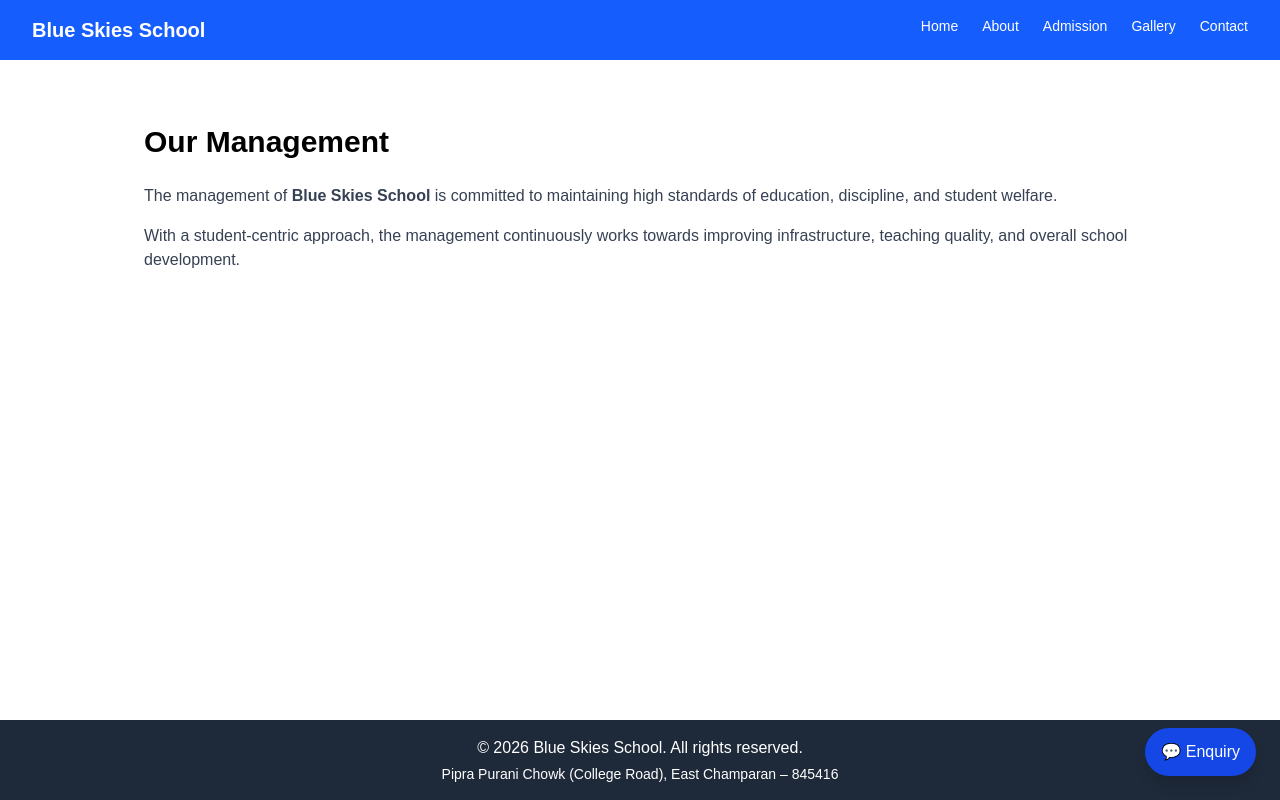
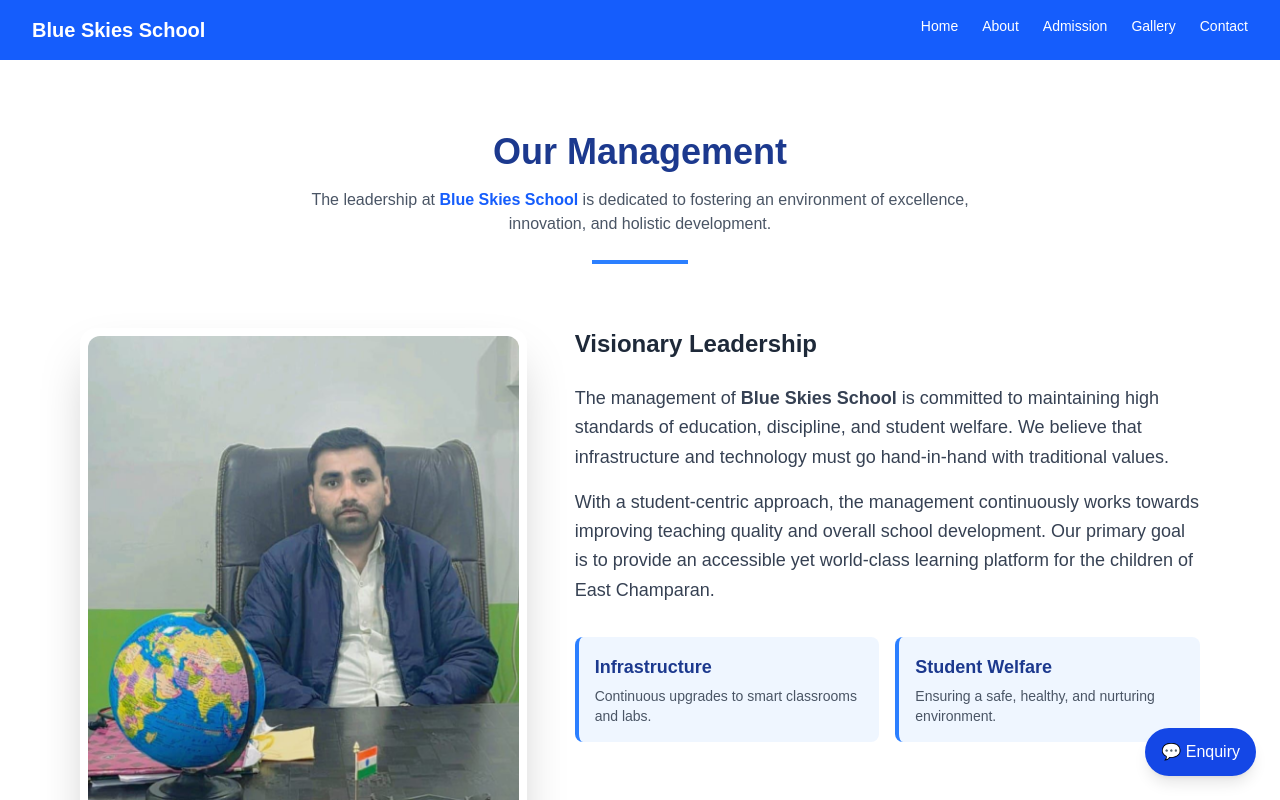
Before and after one commit to abhi281500/blue-skies-school, a Next.js app: page /about/management in a window 1280 px wide. Shown: the top 800 px of the page. Built offline with nearby package versions, Linux system fonts and the light colour scheme.

Commit message:
improvement in management & Principal

```diff
--- a/app/about/management/page.tsx
+++ b/app/about/management/page.tsx
@@ -1,24 +1,83 @@
+import Image from "next/image";
+
 export const metadata = {
   title: "Management | Blue Skies School",
-  description:
-    "School management of Blue Skies School, East Champaran.",
+  description: "School management of Blue Skies School, East Champaran.",
 };
 
 export default function ManagementPage() {
   return (
-    <div className="max-w-5xl mx-auto px-4 py-10">
-      <h1 className="text-3xl font-bold mb-6">Our Management</h1>
+    <div className="max-w-6xl mx-auto px-4 py-12">
+      {/* Header Section */}
+      <div className="text-center mb-16">
+        <h1 className="text-4xl font-extrabold text-blue-900 mb-4">Our Management</h1>
+        <p className="max-w-2xl mx-auto text-gray-600">
+          The leadership at <span className="font-semibold text-blue-600">Blue Skies School</span> is
+          dedicated to fostering an environment of excellence, innovation, and holistic development.
+        </p>
+        <div className="w-24 h-1 bg-blue-500 mx-auto mt-6"></div>
+      </div>
 
-      <p className="text-gray-700 mb-4">
-        The management of <strong>Blue Skies School</strong> is committed to
-        maintaining high standards of education, discipline, and student welfare.
-      </p>
+      <div className="flex flex-col lg:flex-row gap-12 items-center lg:items-start">
 
-      <p className="text-gray-700">
-        With a student-centric approach, the management continuously works
-        towards improving infrastructure, teaching quality, and overall school
-        development.
-      </p>
+        {/* Management Image Section */}
+        <div className="w-full lg:w-5/12">
+          <div className="relative group">
+            {/* Decorative background element */}
+            <div className="absolute -inset-1 bg-gradient-to-round from-blue-600 to-cyan-500 rounded-2xl blur opacity-25 group-hover:opacity-50 transition duration-1000"></div>
+
+            <div className="relative bg-white p-2 rounded-2xl shadow-2xl">
+              <div className="relative h-[550px] w-full overflow-hidden rounded-xl">
+                <Image
+                  src="/images/gallery/Management.jpeg"
+                  alt="Shubham Kumar - School Management"
+                  fill
+                  style={{ objectFit: 'cover' }} // Inline style for better compatibility
+                  className="transition-transform duration-700 group-hover:scale-110"
+                  priority
+                />
+              </div>
+              <div className="p-6 text-center lg:text-left">
+                <h2 className="text-2xl font-bold text-gray-900">Shubham Kumar</h2>
+                <p className="text-blue-600 font-semibold tracking-wide uppercase text-sm">Managing Director</p>
+              </div>
+            </div>
+          </div>
+        </div>
+
+        {/* Content Section */}
+        <div className="w-full lg:w-7/12 space-y-6">
+          <h3 className="text-2xl font-semibold text-gray-800">Visionary Leadership</h3>
+
+          <div className="space-y-4 text-lg text-gray-700 leading-relaxed">
+            <p>
+              The management of <strong>Blue Skies School</strong> is committed to
+              maintaining high standards of education, discipline, and student welfare.
+              We believe that infrastructure and technology must go hand-in-hand with
+              traditional values.
+            </p>
+
+            <p>
+              With a student-centric approach, the management continuously works
+              towards improving teaching quality and overall school development. Our
+              primary goal is to provide an accessible yet world-class learning
+              platform for the children of East Champaran.
+            </p>
+
+            <div className="grid grid-cols-1 md:grid-cols-2 gap-4 mt-8">
+              <div className="bg-blue-50 p-4 rounded-lg border-l-4 border-blue-500">
+                <h4 className="font-bold text-blue-900 mb-1">Infrastructure</h4>
+                <p className="text-sm text-gray-600">Continuous upgrades to smart classrooms and labs.</p>
+              </div>
+              <div className="bg-blue-50 p-4 rounded-lg border-l-4 border-blue-500">
+                <h4 className="font-bold text-blue-900 mb-1">Student Welfare</h4>
+                <p className="text-sm text-gray-600">Ensuring a safe, healthy, and nurturing environment.</p>
+              </div>
+            </div>
+          </div>
+        </div>
+
+      </div>
     </div>
   );
 }
--- a/app/about/principal-message/page.tsx
+++ b/app/about/principal-message/page.tsx
@@ -1,30 +1,67 @@
+import Image from 'next/image';
+
 export const metadata = {
   title: "Principal’s Message | Blue Skies School",
-  description:
-    "Message from the Principal of Blue Skies School, East Champaran.",
+  description: "Message from the Principal of Blue Skies School, East Champaran.",
 };
 
 export default function PrincipalMessagePage() {
   return (
-    <div className="max-w-5xl mx-auto px-4 py-10">
-      <h1 className="text-3xl font-bold mb-6">Principal’s Message</h1>
+    <div className="max-w-6xl mx-auto px-4 py-12">
+      <div className="flex flex-col md:flex-row gap-12 items-start">
 
-      <p className="text-gray-700 mb-4">
-        At <strong>Blue Skies School</strong>, we believe that every child is
+        {/* Left Side: The Message */}
+        <div className="flex-1">
+          <h1 className="text-4xl font-extrabold text-blue-900 mb-6 relative">
+            Principal&apos;s Message
+            <span className="block w-20 h-1 bg-blue-500 mt-2"></span>
+          </h1>
+
+          <div className="space-y-6 text-lg text-gray-700 leading-relaxed">
+            <p>
+              At <strong className="text-blue-800">Blue Skies School</strong>, we believe that every child is
               unique and capable of achieving excellence when guided with care and
               dedication.
             </p>
 
-      <p className="text-gray-700 mb-4">
+            <p>
               Our focus is on academic excellence along with discipline, values, and
               overall personality development. We aim to create confident learners and
               responsible citizens.
             </p>
 
-      <p className="text-gray-700">
-        I welcome parents and students to be a part of the Blue Skies School
-        family and join us in shaping a bright future.
-      </p>
+            <div className="pt-4 border-l-4 border-blue-100 pl-4 italic text-gray-600">
+               <p>&ldquo;Empowering minds, touching lives.&rdquo;</p>
+            </div>
+          </div>
+        </div>
+
+        {/* Right Side: Profile Card */}
+        <div className="w-full md:w-80 shrink-0">
+          <div className="bg-white rounded-2xl shadow-xl overflow-hidden border border-gray-100">
+            <div className="relative h-80 w-full">
+              <Image
+                src="/images/gallery/Principal.jpeg"
+                alt="Arvind Kumar - Principal"
+                fill
+                className="object-cover transition-transform duration-500 hover:scale-105"
+                priority
+              />
+            </div>
+            <div className="p-6 bg-gradient-to-bold from-white to-blue-50">
+              <h3 className="text-xl font-bold text-gray-900">Arvind Kumar</h3>
+              <p className="text-blue-600 font-medium mb-3 text-sm">Principal, CTET & STET Qualified</p>
+
+              <div className="flex flex-wrap gap-2">
+                <span className="bg-blue-100 text-blue-700 text-[10px] font-bold px-2 py-1 rounded">CTET</span>
+                <span className="bg-green-100 text-green-700 text-[10px] font-bold px-2 py-1 rounded">STET</span>
+                <span className="bg-purple-100 text-purple-700 text-[10px] font-bold px-2 py-1 rounded">EDUCATIONIST</span>
+              </div>
+            </div>
+          </div>
+        </div>
+
+      </div>
     </div>
   );
 }
```
Also changed, not shown: public/images/gallery/Management.jpeg (added), public/images/gallery/Principal.jpeg (added). Lines whose indentation alone changed are shown as unchanged.
